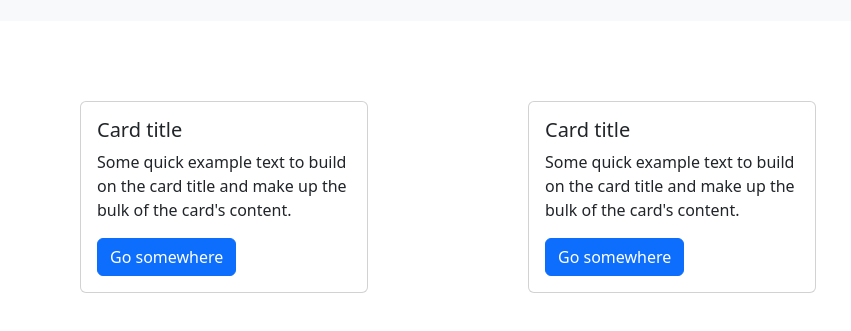
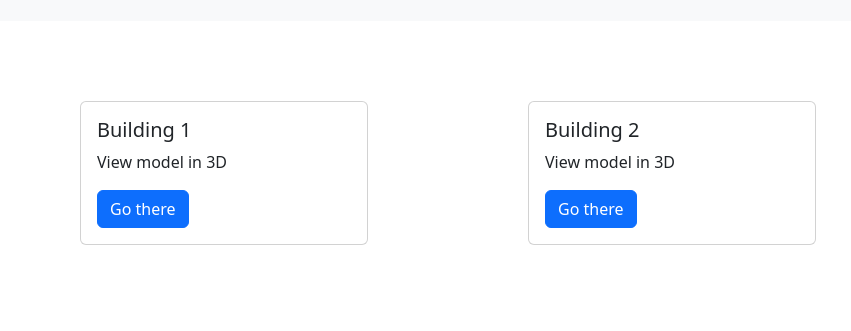
Before and after one commit to awaism47/IFCjs, a website: page index.html in a window 1280 px wide. Both pictures are taken after a click on the link "New Scene". Shown: the part 65-396 px from the top of the page, without its empty margins (0-851 px from the left). Drawn offline with nearby package versions, Linux system fonts and the light colour scheme.

Commit message:
updated addNewCard.js to update title with every new scene

```diff
--- a/addNewCard.js
+++ b/addNewCard.js
@@ -1,7 +1,11 @@
 document.getElementById("createScene").addEventListener("click",()=>{
     const original = document.getElementById('cards');
+    const numberOfCards=document.getElementsByClassName('card-title')
 
     const clone = original.cloneNode(true);
-    clone.id="";
+    clone.id=numberOfCards.length;
     document.getElementById("scenes").appendChild(clone)
+    document.getElementById(clone.id).children[0].firstElementChild.textContent=`Building ${numberOfCards.length}`
+    console.log()
+
 })
--- a/index.html
+++ b/index.html
@@ -28,9 +28,9 @@
     <div class="scenes" id="scenes">
         <div class="card" id="cards" style="width: 18rem;">
             <div class="card-body">
-              <h5 class="card-title">Card title</h5>
-              <p class="card-text">Some quick example text to build on the card title and make up the bulk of the card's content.</p>
-              <a href="threeD.html" class="btn btn-primary">Go somewhere</a>
+              <h5 class="card-title">Building 1</h5>
+              <p class="card-text">View model in 3D</p>
+              <a href="threeD.html" class="btn btn-primary">Go there</a>
             </div>
           </div>
     </div>
```
